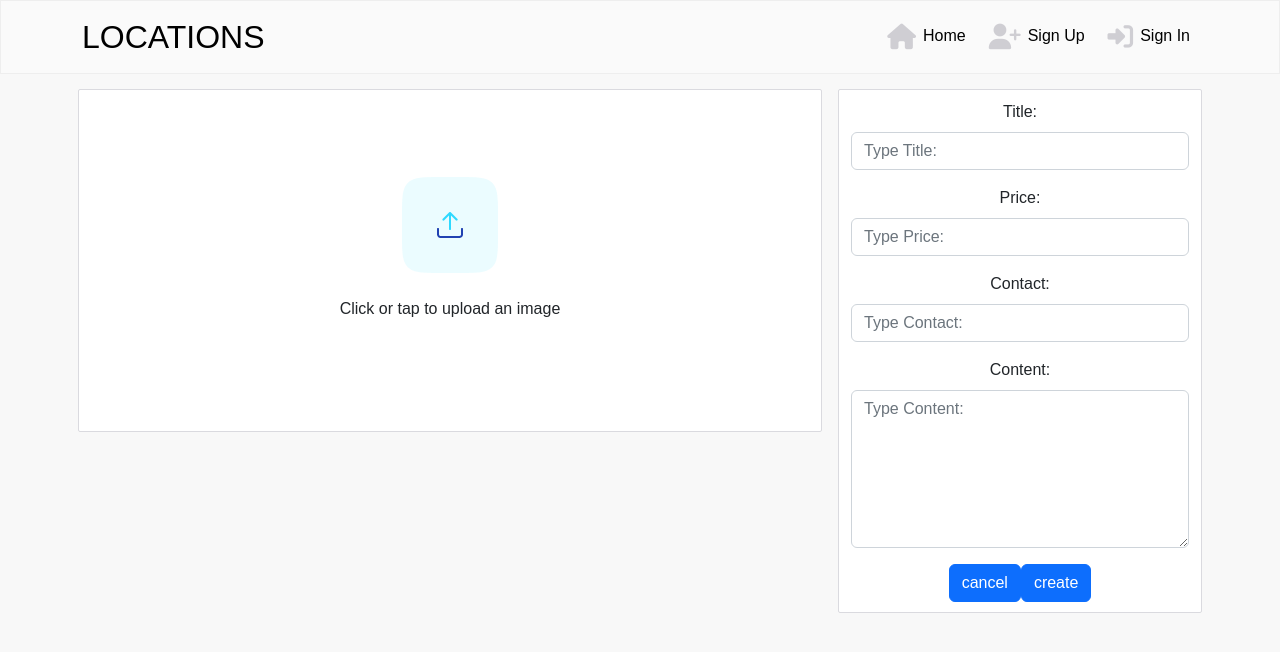
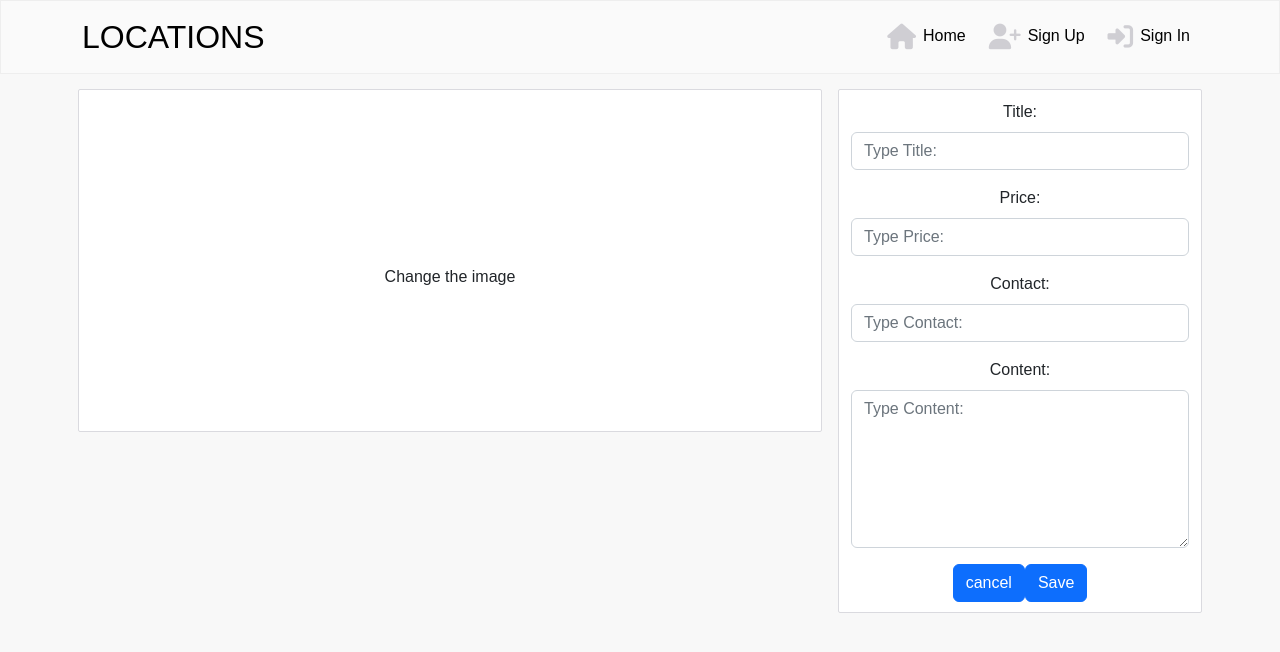
Before and after one commit to Hemenhk/locations, a React (Create React App) app: page /posts/1/edit in a window 1280 px wide. Shown: the top 652 px of the page. Built offline with nearby package versions, Linux system fonts and the light colour scheme; no server answers.

Commit message:
Simplify JSX code in PostEditForm.js

```diff
--- a/src/pages/posts/PostEditForm.js
+++ b/src/pages/posts/PostEditForm.js
@@ -1,15 +1,10 @@
 import React, { useRef, useState, useEffect } from "react";
-
 import { Form, Button, Row, Col, Container, Image } from "react-bootstrap";
-
-import Upload from "../../assets/upload.png";
+import { useNavigate, useParams } from "react-router-dom";
+import { axiosReq } from "../../api/axiosDefaults";
 
 import styles from "../../styles/PostCreateEditForm.module.css";
 import appStyles from "../../App.module.css";
-import Asset from "../../components/Asset";
-import { useNavigate, useParams } from "react-router-dom";
-import axios from "axios";
-import { axiosReq } from "../../api/axiosDefaults";
 
 const PostEditForm = () => {
   const [errors, setErrors] = useState({});
@@ -36,7 +31,6 @@ const PostEditForm = () => {
 
   const { id } = useParams();
 
-
   /**
    * This useEffect hook contains a handleMount async function that contains a try/catch block.
    * Inside the try block, data is destructured to equal the 'get' request to the API. The values
@@ -50,7 +44,9 @@ const PostEditForm = () => {
         const { data } = await axiosReq.get(`/posts/${id}`);
         const { title, price, contact, content, image, is_owner } = data;
 
-        is_owner ? setPostData({title, price, contact, content, image}) : navigate("/")
+        is_owner
+          ? setPostData({ title, price, contact, content, image })
+          : navigate("/");
       } catch (err) {
         console.log(err);
       }
@@ -104,11 +100,14 @@ const PostEditForm = () => {
     formData.append("price", price);
     formData.append("contact", contact);
     formData.append("content", content);
-    formData.append("image", imageInput.current.files[0]);
+    // If there exists an image, then replace it with a newly selected one.
+    if (imageInput?.current.files[0]) {
+      formData.append("image", imageInput.current.files[0]);
+    }
 
     try {
-      const { data } = await axiosReq.post("/posts/", formData);
-      navigate(`/posts/${data.id}`);
+      await axiosReq.put(`/posts/${id}`, formData);
+      navigate(`/posts/${id}`);
     } catch (err) {
       console.log(err);
       if (err.response?.status !== 401) {
@@ -165,7 +164,7 @@ const PostEditForm = () => {
       </Form.Group>
       {/* The navigate(-1) is the same as useHistory's go.Back function */}
       <Button onClick={() => navigate(-1)}>cancel</Button>
-      <Button type="submit">create</Button>
+      <Button type="submit">Save</Button>
     </div>
   );
 
@@ -177,8 +176,7 @@ const PostEditForm = () => {
             className={`${appStyles.Content} ${styles.Container} d-flex flex-column justify-content-center`}
           >
             <Form.Group className="text-center">
-              {image ? (
-                <>
+
                   <figure>
                     <Image className={appStyles.Image} src={image} rounded />
                   </figure>
@@ -187,19 +185,6 @@ const PostEditForm = () => {
                       Change the image
                     </Form.Label>
                   </div>
-                </>
-              ) : (
-                <Form.Label
-                  className="d-flex justify-content-center"
-                  htmlFor="image-upload"
-                >
-                  <Asset
-                    src={Upload}
-                    message="Click or tap to upload an image"
-                  />
-                </Form.Label>
-              )}
-
               <Form.Control
                 type="file"
                 id="image-upload"
```
